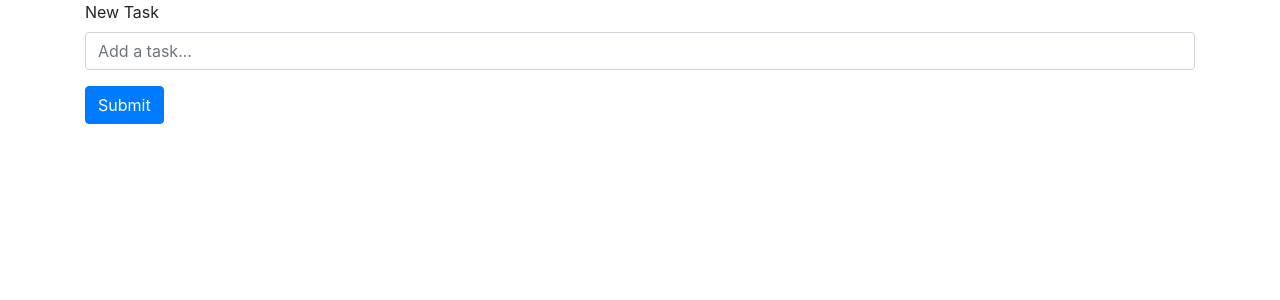
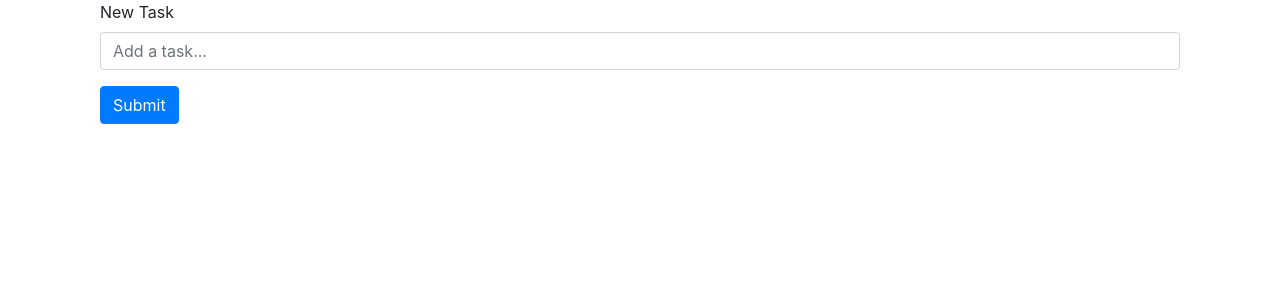
Before and after one commit to Tsugami/todolist-react-bootstrap, a React (Create React App) app: page / in a window 1280 px wide. Shown: the top 300 px of the page. Built offline with nearby package versions, Linux system fonts and the light colour scheme.

Commit message:
add column

```diff
--- a/src/App.js
+++ b/src/App.js
@@ -1,5 +1,5 @@
 import React, { useState } from 'react'
-import { Container } from 'react-bootstrap'
+import { Container, Col } from 'react-bootstrap'
 import TodoForm from './components/TodoForm'
 import TodoList from './components/TodoList'
 import { generateID } from './utils/generateID'
@@ -21,12 +21,14 @@ function App() {
 
   return (
     <Container>
+      <Col>
         <TodoForm
           value={newTask}
           onChange={(event) => setNewTask(event.target.value)}
           onSubmit={onNewTask}
         />
         <TodoList tasks={tasks} onDelete={deleteTask} />
+      </Col>
     </Container>
   )
 }
```
Lines whose indentation alone changed are shown as unchanged.
